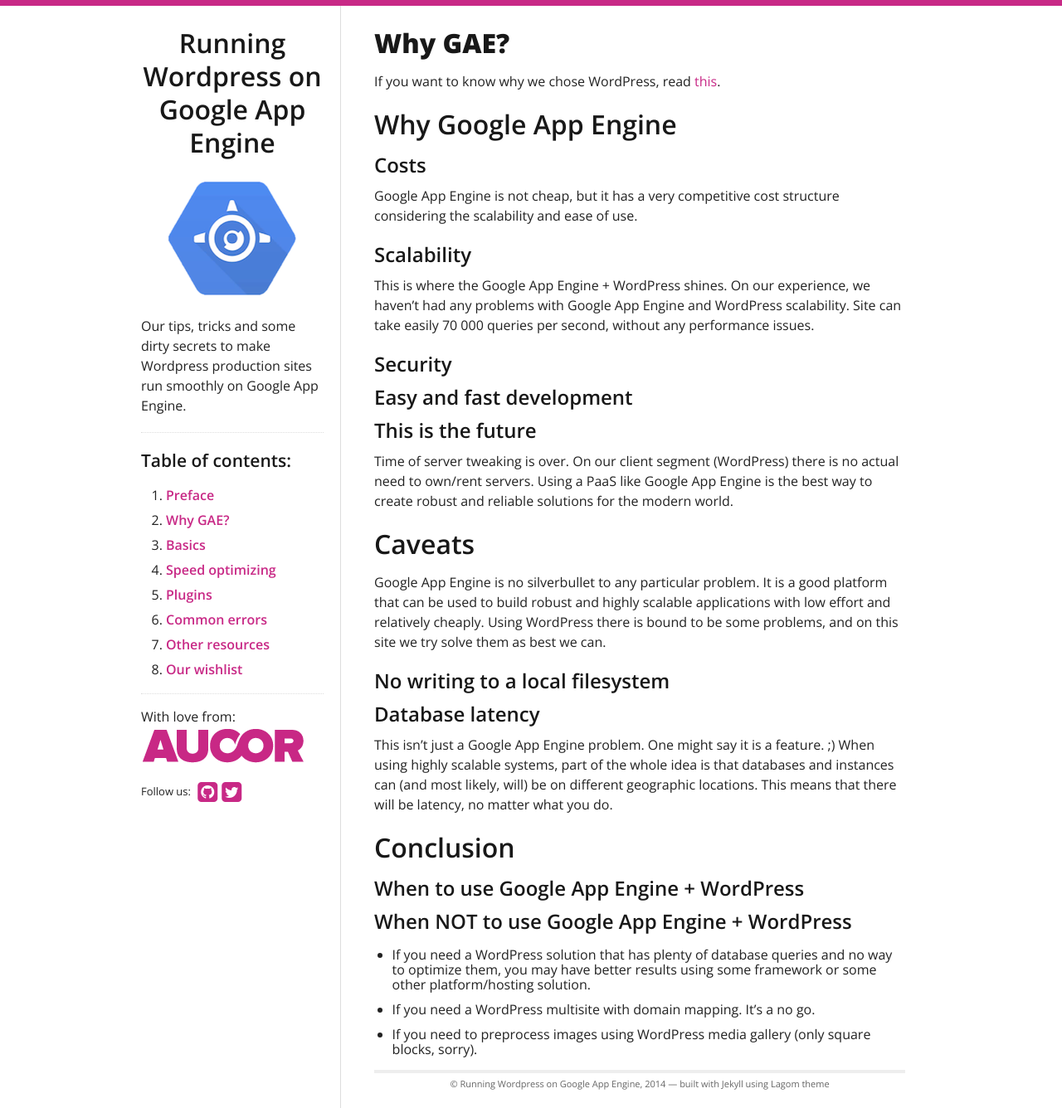
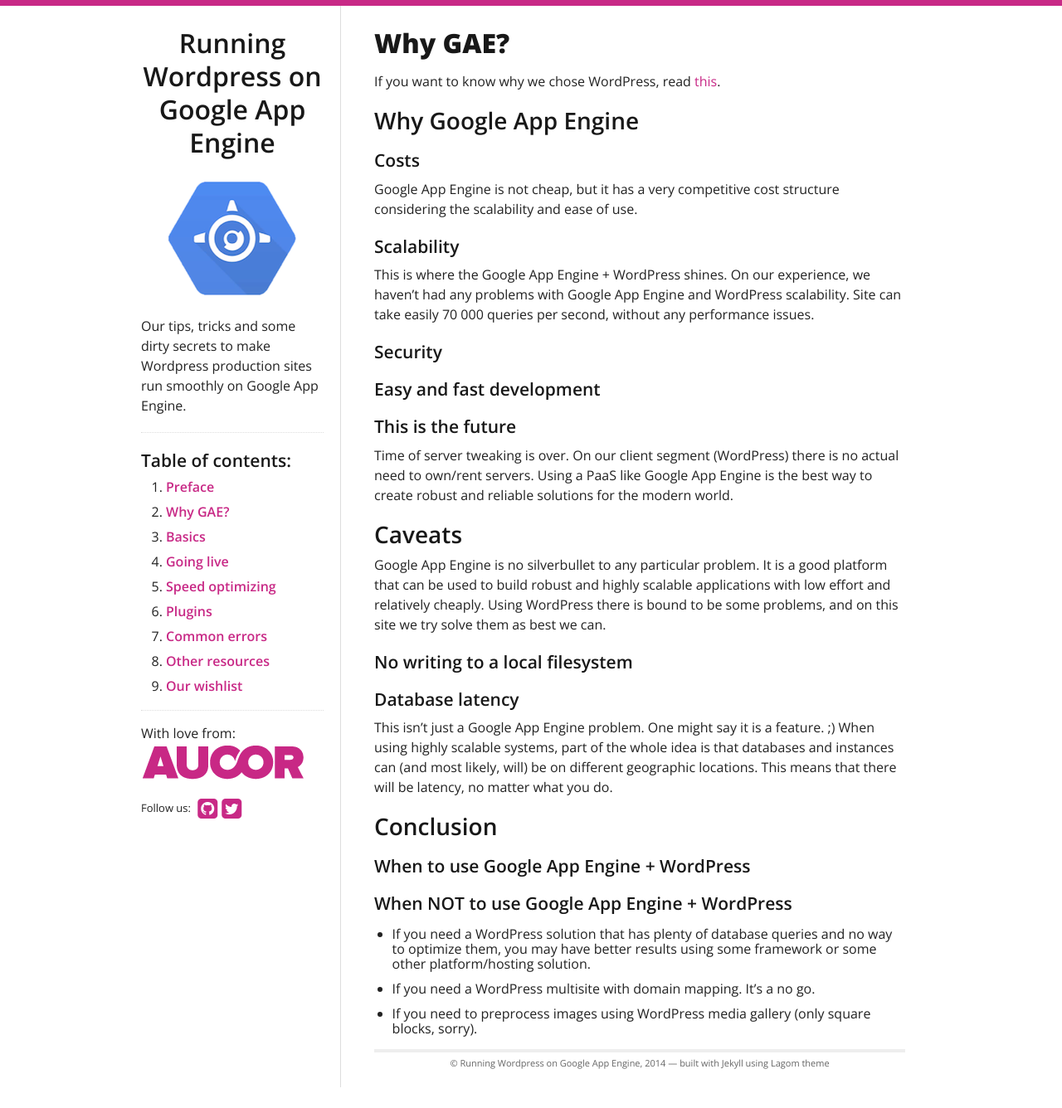
Before and after one commit to aucor/wordpress-on-gae, a Jekyll site: the page built from why-gae.md, in a window 1280 px wide. Shown: the whole page at 83% size. Built offline with Jekyll 4.4.1, drawn with Linux system fonts in a browser that asks for light colours; nearby versions of some CDN libraries; after the commit the page ends 1311 px from its top, so only the background shows below that.

Commit message:
Fix heading levels. Add new page for going live stuff.

```diff
--- a/_includes/sidebar.md
+++ b/_includes/sidebar.md
@@ -11,6 +11,7 @@ Our tips, tricks and some dirty secrets to make Wordpress production sites run s
 1. [Preface]({{ site.baseurl }})
 2. [Why GAE?](/wordpress-on-gae/why-gae.html)
 3. [Basics](/wordpress-on-gae/basics.html)
+3. [Going live](/wordpress-on-gae/going-live.html)
 4. [Speed optimizing](/wordpress-on-gae/speed-optimization.html)
 5. [Plugins](/wordpress-on-gae/plugins.html)
 6. [Common errors](/wordpress-on-gae/common-errors.html)
--- a/why-gae.md
+++ b/why-gae.md
@@ -5,38 +5,38 @@ title: Why GAE?
 
 If you want to know why we chose WordPress, read [this](http://aucor.github.io/wordpress-on-gae/why-we-chose-google-app-engine.html).
 
-#Why Google App Engine
+##Why Google App Engine
 
-## Costs
+### Costs
 Google App Engine is not cheap, but it has a very competitive cost structure considering the scalability and ease of use.
 
 
-## Scalability
+### Scalability
 This is where the Google App Engine + WordPress shines. On our experience, we haven't had any problems with Google App Engine and WordPress scalability. Site can take easily 70 000 queries per second, without any performance issues.
 
-## Security
+### Security
 
-## Easy and fast development
+### Easy and fast development
 
-## This is the future
+### This is the future
 
 Time of server tweaking is over. On our client segment (WordPress) there is no actual need to own/rent servers. Using a PaaS like Google App Engine is the best way to create robust and reliable solutions for the modern world.
 
 
-# Caveats
+## Caveats
 
 Google App Engine is no silverbullet to any particular problem. It is a good platform that can be used to build robust and highly scalable applications with low effort and relatively cheaply. Using WordPress there is bound to be some problems, and on this site we try solve them as best we can.
 
-##No writing to a local filesystem
+###No writing to a local filesystem
 
-##Database latency
+###Database latency
 This isn't just a Google App Engine problem. One might say it is a feature. ;) When using highly scalable systems, part of the whole idea is that databases and instances can (and most likely, will) be on different geographic locations. This means that there will be latency, no matter what you do.
 
-# Conclusion
+## Conclusion
 
-## When to use Google App Engine + WordPress
+### When to use Google App Engine + WordPress
 
-## When NOT to use Google App Engine + WordPress
+### When NOT to use Google App Engine + WordPress
 * If you need a WordPress solution that has plenty of database queries and no way to optimize them, you may have better results using some framework or some other platform/hosting solution.
 * If you need a WordPress multisite with domain mapping. It's a no go.
 * If you need to preprocess images using WordPress media gallery (only square blocks, sorry).
```
Also changed, not shown: _includes/css/screen.css (+7 -1 lines), basics.md (+2 -0 lines), going-live.md (added, +8 -0 lines).
